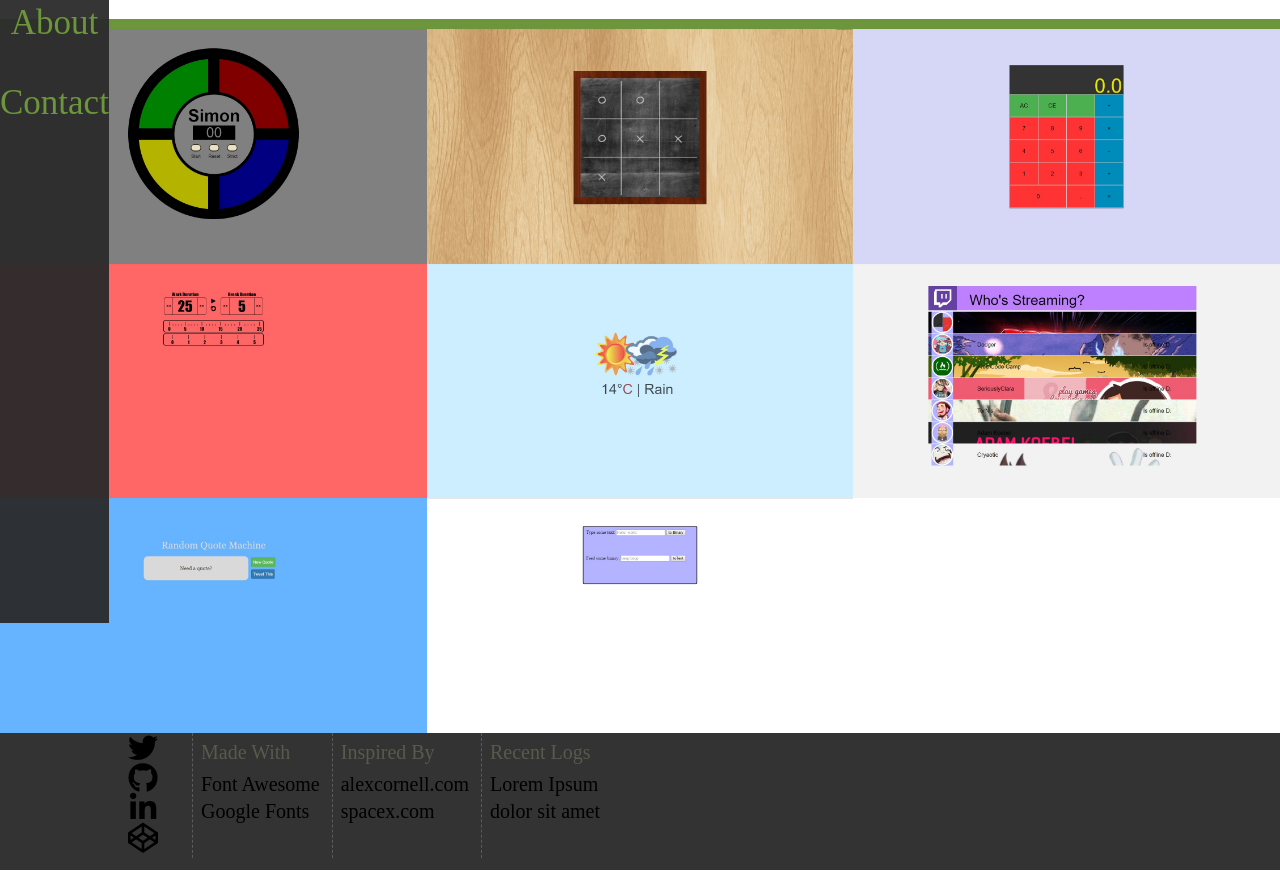
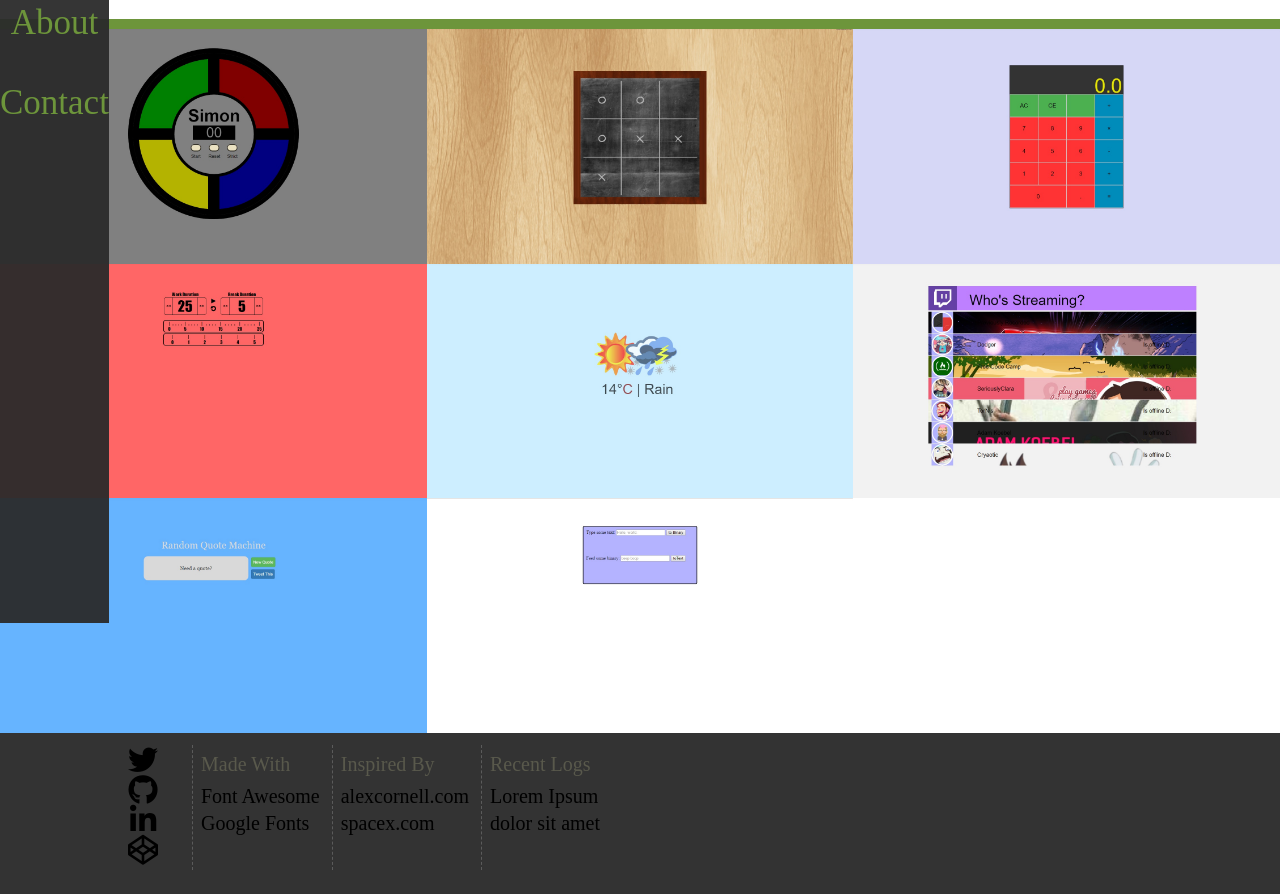
Before and after one commit to KrisGoorhuis/krisgoorhuis.github.io, a plain HTML site: page index.html in a window 1280 px wide. Shown: the part 397-1291 px from the top of the page. Before the commit the page ends 1267 px from the top, so only its background shows below. Drawn offline with Linux system fonts and the light colour scheme; files whose address does not match are found by name; a web font is replaced by a local one.

Commit message:
Footer readjusted itself mysteriously. Refixing.

```diff
--- a/css/style.css
+++ b/css/style.css
@@ -289,8 +289,7 @@ body {
 }
 
 .footerContentWrapper {
-   padding-left: 1.5%;
-   padding-right: 1.5%;
+   padding: 12px;
    width: 80%;
    position: relative;
    margin: auto;
```
